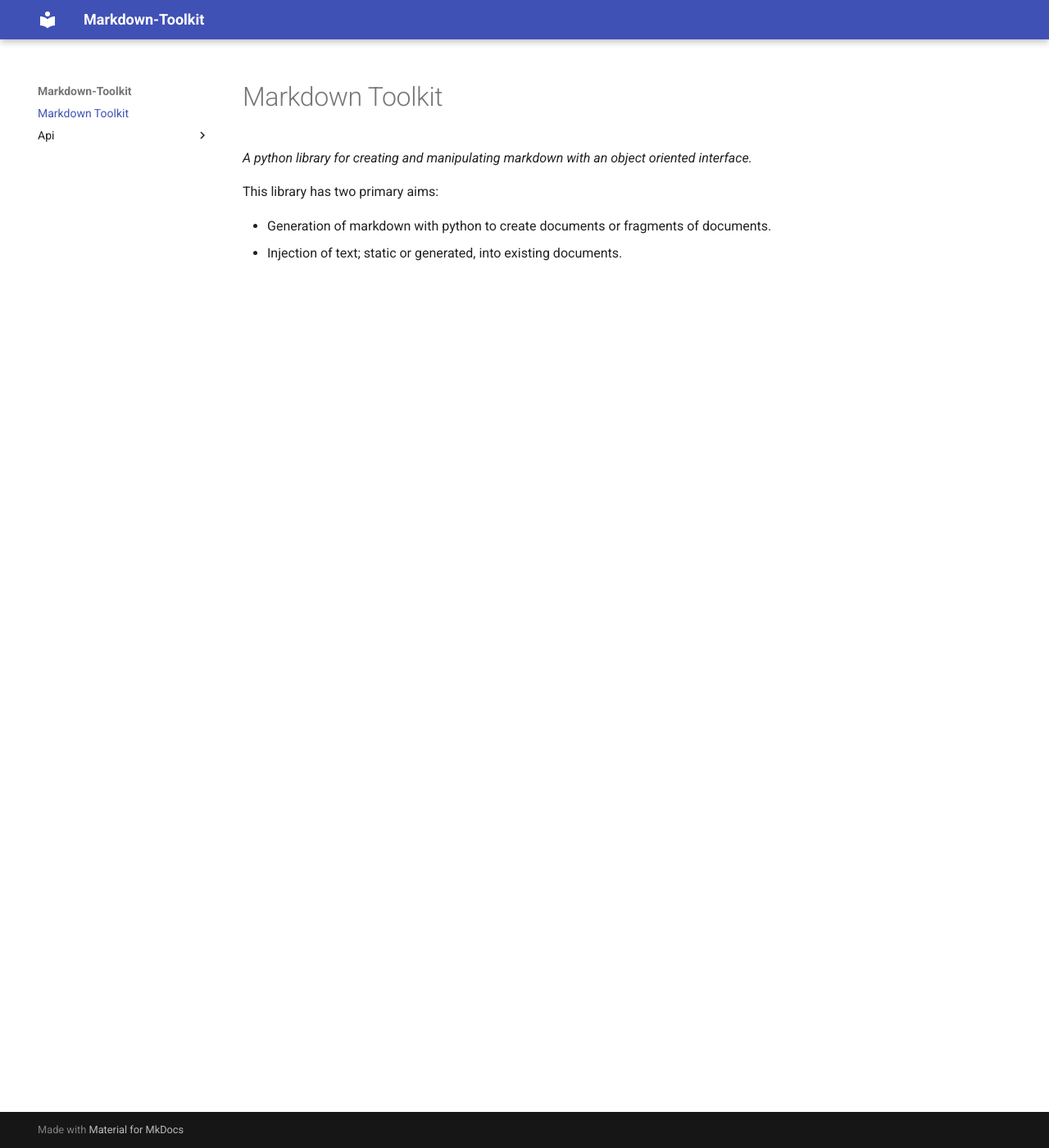
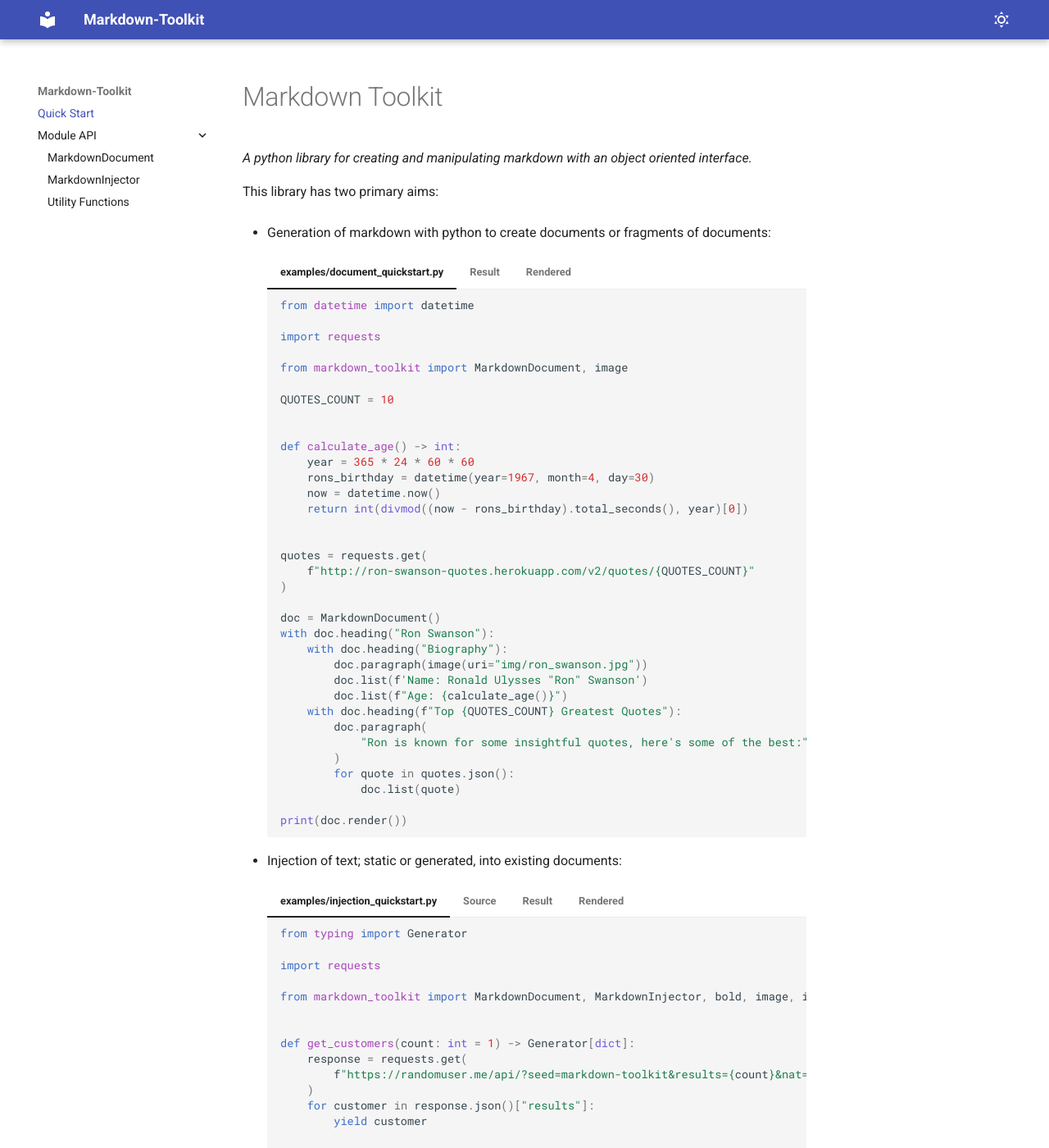
Before and after one commit to danielloader/markdown-toolkit, an MkDocs documentation site: the page built from docs/index.md, in a window 1280 px wide and 1400 px high. Shown: the whole window at 82% size. Built offline with MkDocs 1.6.1 and Material for MkDocs 9.7.7, drawn with Linux system fonts in a browser that asks for light colours; the version menu is left out; some of the changed text lies outside the part shown.

Commit message:
docs: a lot of work on documentation

````diff
--- /dev/null
+++ b/docs/examples/document_quickstart.py
@@ -0,0 +1,34 @@
+from datetime import datetime
+
+import requests
+
+from markdown_toolkit import MarkdownDocument, image
+
+QUOTES_COUNT = 10
+
+
+def calculate_age() -> int:
+    year = 365 * 24 * 60 * 60
+    rons_birthday = datetime(year=1967, month=4, day=30)
+    now = datetime.now()
+    return int(divmod((now - rons_birthday).total_seconds(), year)[0])
+
+
+quotes = requests.get(
+    f"http://ron-swanson-quotes.herokuapp.com/v2/quotes/{QUOTES_COUNT}"
+)
+
+doc = MarkdownDocument()
+with doc.heading("Ron Swanson"):
+    with doc.heading("Biography"):
+        doc.paragraph(image(uri="img/ron_swanson.jpg"))
+        doc.list(f'Name: Ronald Ulysses "Ron" Swanson')
+        doc.list(f"Age: {calculate_age()}")
+    with doc.heading(f"Top {QUOTES_COUNT} Greatest Quotes"):
+        doc.paragraph(
+            "Ron is known for some insightful quotes, here's some of the best:"
+        )
+        for quote in quotes.json():
+            doc.list(quote)
+
+print(doc.render())
--- /dev/null
+++ b/docs/examples/injection_quickstart.py
@@ -0,0 +1,51 @@
+from typing import Generator
+
+import requests
+
+from markdown_toolkit import MarkdownDocument, MarkdownInjector, bold, image, italic
+
+
+def get_customers(count: int = 1) -> Generator[dict]:
+    response = requests.get(
+        f"https://randomuser.me/api/?seed=markdown-toolkit&results={count}&nat=gb"
+    )
+    for customer in response.json()["results"]:
+        yield customer
+
+
+def customer_name(customer: dict) -> str:
+    title = customer["name"]["title"]
+    first = customer["name"]["first"]
+    last = customer["name"]["last"]
+    profile_photo = customer["picture"]["thumbnail"]
+    return f"{image(uri=profile_photo)}<br>{title} {first} {last}"
+
+
+def customer_address(customer: dict) -> str:
+    components = [
+        str(customer["location"]["street"]["number"]),
+        customer["location"]["street"]["name"],
+        customer["location"]["city"],
+        customer["location"]["country"],
+        bold(customer["location"]["postcode"]),
+    ]
+    return "<br>".join(components)
+
+
+with open("docs/examples/injection_source.md", "r", encoding="UTF-8") as file:
+    source_document = MarkdownInjector(file)
+
+doc = MarkdownDocument()
+with doc.heading("Customers", level=2):
+    doc.paragraph(f"List of Customers from the {italic('Database')}")
+    with doc.table(titles=["Name", "Login", "Age", "Address"]) as table:
+        for customer in get_customers(count=10):
+            table.add_row(
+                name=customer_name(customer),
+                login=f'{customer["login"]["username"]} ({customer["email"]})',
+                age=customer["dob"]["age"],
+                address=customer_address(customer),
+            )
+
+source_document.anchors.customers.value = doc.render()
+print(source_document.render())
--- /dev/null
+++ b/docs/examples/injection_source.md
@@ -0,0 +1,8 @@
+# Accounts
+
+This page shows the state of the active customers at Example Co.
+
+<!--- markdown-toolkit:customers --->
+<!--- markdown-toolkit:customers --->
+
+_This page is regenerated by a script._
--- a/docs/index.md
+++ b/docs/index.md
@@ -4,5 +4,48 @@ _A python library for creating and manipulating markdown with an object oriented
 
 This library has two primary aims:
 
-* Generation of markdown with python to create documents or fragments of documents.
-* Injection of text; static or generated, into existing documents.
+* Generation of markdown with python to create documents or fragments of documents:
+
+    === "examples/document_quickstart.py"
+
+        ```python
+        --8<-- "docs/examples/document_quickstart.py"
+        ```
+
+    === "Result"
+
+        ```python exec="true" result="markdown"
+        --8<-- "docs/examples/document_quickstart.py"
+        ```
+
+    === "Rendered"
+
+        ```python exec="true"
+        --8<-- "docs/examples/document_quickstart.py"
+        ```
+
+* Injection of text; static or generated, into existing documents:
+
+    === "examples/injection_quickstart.py"
+
+        ```python
+        --8<-- "docs/examples/injection_quickstart.py"
+        ```
+
+    === "Source"
+
+        ```markdown
+        --8<-- "docs/examples/injection_source.md"
+        ```
+
+    === "Result"
+
+        ```python exec="true" result="markdown"
+        --8<-- "docs/examples/injection_quickstart.py"
+        ```
+
+    === "Rendered"
+
+        ```python exec="true"
+        --8<-- "docs/examples/injection_quickstart.py"
+        ```
--- a/mkdocs.yml
+++ b/mkdocs.yml
@@ -1,18 +1,77 @@
 site_url: ""
 site_name: Markdown-Toolkit
 use_directory_urls: false
+
 theme:
-  name: "material"
+  name: material
+  features:
+    # - navigation.instant
+    - navigation.indexes
+    - navigation.top
+    - navigation.expand
+    - toc.follow
+  palette:
+  - media: "(prefers-color-scheme: light)"
+    scheme: default
+    accent: purple
+    toggle:
+      icon: material/weather-sunny
+      name: Switch to dark mode
+  - media: "(prefers-color-scheme: dark)"
+    scheme: slate
+    primary: black
+    toggle:
+      icon: material/weather-night
+      name: Switch to light mode
 
-extra:
-  version:
-    provider: mike
+nav:
+  - Quick Start: index.md
+  - Module API:
+    - reference/makdowndocument.md
+    - reference/markdowninjector.md
+    - reference/utils.md
+markdown_extensions:
+  - admonition
+  - meta
+  - toc:
+      permalink: true
+  - pymdownx.keys
+  - pymdownx.highlight:
+      anchor_linenums: true
+  - pymdownx.superfences:
+      custom_fences:
+      - name: python
+        class: python
+        validator: !!python/name:markdown_exec.validator
+        format: !!python/name:markdown_exec.formatter
+  - pymdownx.inlinehilite
+  - pymdownx.superfences
+  - pymdownx.snippets
+  - pymdownx.tabbed:
+      alternate_style: true
+  - markdown.extensions.attr_list
 
 plugins:
   - mike:
       # these fields are all optional; the defaults are as below...
       version_selector: true   # set to false to leave out the version selector
+  - markdown-exec
   - mkdocstrings:
+      default_handler: python
+      handlers:
+          python:
+            rendering:
+              show_source: false
+            selection:
+              filters:
+                - "!^_"
+                - "^__init__$"
+                - "!^can_replace$"
+
       watch:
         - markdown_toolkit
         - examples
+
+extra:
+  version:
+    provider: mike
--- a/pyproject.toml
+++ b/pyproject.toml
@@ -30,6 +30,9 @@ mkdocs = "^1.3.0"
 mkdocs-material = "^8.2.15"
 mkdocstrings = "^0.18.1"
 mike = "^1.1.2"
+setuptools = "^62.3.2"
+markdown-exec = "^0.6.0"
+requests = "^2.27.1"
 
 [build-system]
 requires = ["poetry-core>=1.0.0"]
````
Also changed, not shown: README.md (+2 -2 lines), docs/img/pr_raised1.png (renamed from docs/assets/pr_raised1.png), docs/img/ron_swanson.jpg (added), docs/reference/makdowndocument.md (renamed from docs/api/makdowndocument.md), docs/reference/markdowninjector.md (renamed from docs/api/markdowninjector.md), docs/reference/utils.md (renamed from docs/api/mkdocutils.md), 3 other files.
